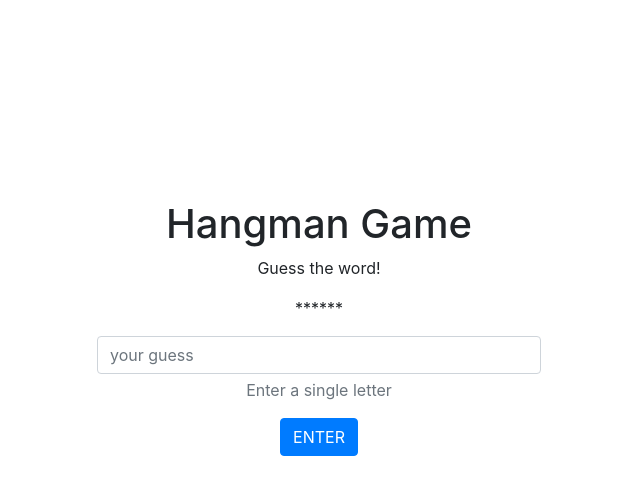
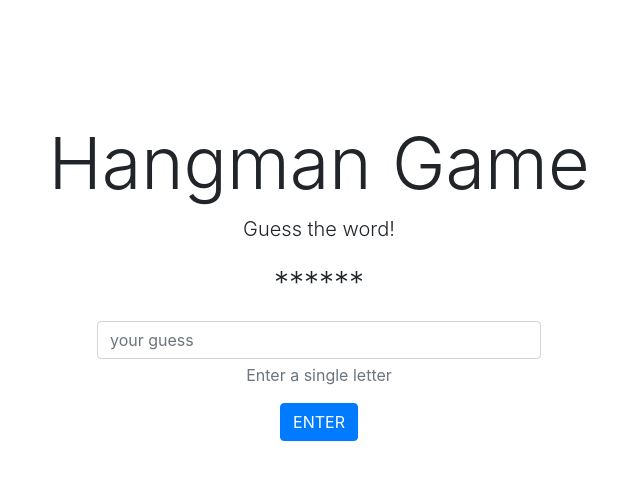
Before and after one commit to AtaGowani/hangman, a website: page index.html in a window 1280 px wide. Shown: the whole page, without its empty margins (321-961 px from the left). Drawn offline with nearby package versions, Linux system fonts and the light colour scheme.

Commit message:
emphasize text

```diff
--- a/index.html
+++ b/index.html
@@ -11,9 +11,9 @@
     <div class="container">
       <div class="row">
         <div class="col-12 text-center">
-          <h1>Hangman Game</h1>
-          <p>Guess the word!</p>
-          <p>{{gameVariables.displayWord}}</p>
+          <h1 class="display-3">Hangman Game</h1>
+          <p class="lead">Guess the word!</p>
+          <p class="secret lead">{{gameVariables.displayWord}}</p>
           <p id="error"></p>
         </div>
       </div>
--- a/src/css/style.css
+++ b/src/css/style.css
@@ -4,7 +4,11 @@
 
 body{
   position: absolute;
-  top: 25%;
+  top: 15%;
   right: 0;
   left: 0;
 }
+
+.secret{
+  font-size: 30px;
+}
```
